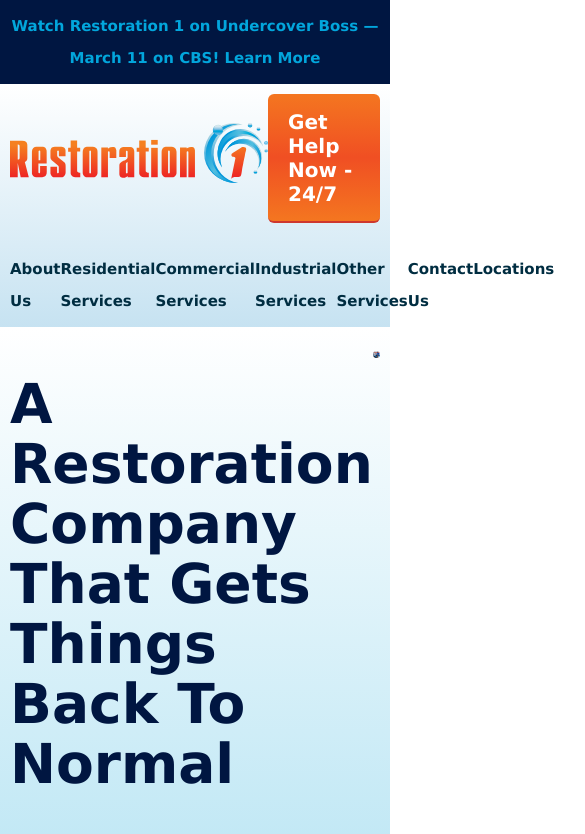
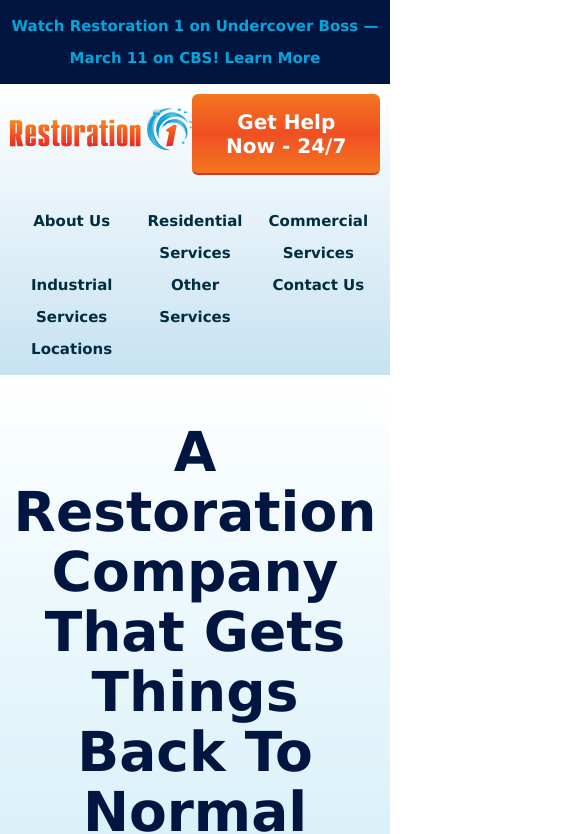
Before and after one commit to ChrisHPZ/restoration-one-react, a React (Create React App) app: page / in a window 390 px wide. Shown: the top 834 px of the page, 585 px wide, since content can reach past the window. Built offline with nearby package versions, Linux system fonts and the light colour scheme.

Commit message:
added mobile styling

```diff
--- a/public/index.html
+++ b/public/index.html
@@ -10,34 +10,10 @@
       content="Web site created using create-react-app"
     />
     <link rel="apple-touch-icon" href="%PUBLIC_URL%/logo192.png" />
-    <!--
-      manifest.json provides metadata used when your web app is installed on a
-      user's mobile device or desktop. See https://developers.google.com/web/fundamentals/web-app-manifest/
-    -->
     <link rel="manifest" href="%PUBLIC_URL%/manifest.json" />
-    <!--
-      Notice the use of %PUBLIC_URL% in the tags above.
-      It will be replaced with the URL of the `public` folder during the build.
-      Only files inside the `public` folder can be referenced from the HTML.
-
-      Unlike "/favicon.ico" or "favicon.ico", "%PUBLIC_URL%/favicon.ico" will
-      work correctly both with client-side routing and a non-root public URL.
-      Learn how to configure a non-root public URL by running `npm run build`.
-    -->
     <title>React App</title>
   </head>
   <body>
-    <noscript>You need to enable JavaScript to run this app.</noscript>
     <div id="root"></div>
-    <!--
-      This HTML file is a template.
-      If you open it directly in the browser, you will see an empty page.
-
-      You can add webfonts, meta tags, or analytics to this file.
-      The build step will place the bundled scripts into the <body> tag.
-
-      To begin the development, run `npm start` or `yarn start`.
-      To create a production bundle, use `npm run build` or `yarn build`.
-    -->
   </body>
 </html>
--- a/src/App.css
+++ b/src/App.css
@@ -39,27 +39,24 @@
 }
 #section-first {
   background: url("./images/section-first-bg.jpg");
-  background-repeat: no-repeat;
   background-position: top left;
-  background-size: cover;
 }
 #section-three {
   background: url("./images/about-bg-new-min-optim.jpg");
-  background-repeat: no-repeat;
-  background-position: top right;
-  background-size: cover;
+
 }
 #section-five {
   background: url("./images/section-five-bg.jpg");
-  background-repeat: no-repeat;
-  background-position: top right;
-  background-size: cover;
 }
 #section-seven {
   background: url("./images/section-seven-bg.jpg");
-  background-repeat: no-repeat;
-  background-position: top right;
-  background-size: cover;
+}
+#section-three,
+#section-five,
+#section-seven {
+	background-repeat: no-repeat;
+	background-position: top right;
+	background-size: cover;
 }
 .gradient {
   background: linear-gradient(
@@ -245,7 +242,7 @@
   justify-content: flex-end;
 }
 .dark-blue-bg {
-  background: #001641;
+  background: rgb(0, 22, 65);
 }
 .white-bg {
 	background:white;
@@ -266,3 +263,38 @@
 .pt-30 {
 	padding-top:30px;
 }
+@media screen and (max-width:1206px) {
+	.grid-six-column {
+		grid-template-columns: repeat(3, 1fr);
+	}
+	.grid-four-column {
+		grid-template-columns: repeat(2, 1fr);
+	}
+	.container {
+		text-align:center;
+	}
+	.grid-two-column,
+	.grid-three-column {
+		display:flex;
+		flex-direction:column;
+	}
+	.tar {
+		text-align: center;
+	}
+	img {
+		max-width:100%;
+	}
+	.grid-two-column-child img {
+		width:auto;
+		display:block;
+		clear:both;
+		margin:0 auto 20px auto;
+	}
+	.flex-end {
+		justify-content:center;
+	}
+	.main-nav ul {
+		display: grid;
+		grid-template-columns: repeat(3,1fr);
+	}
+}
```
